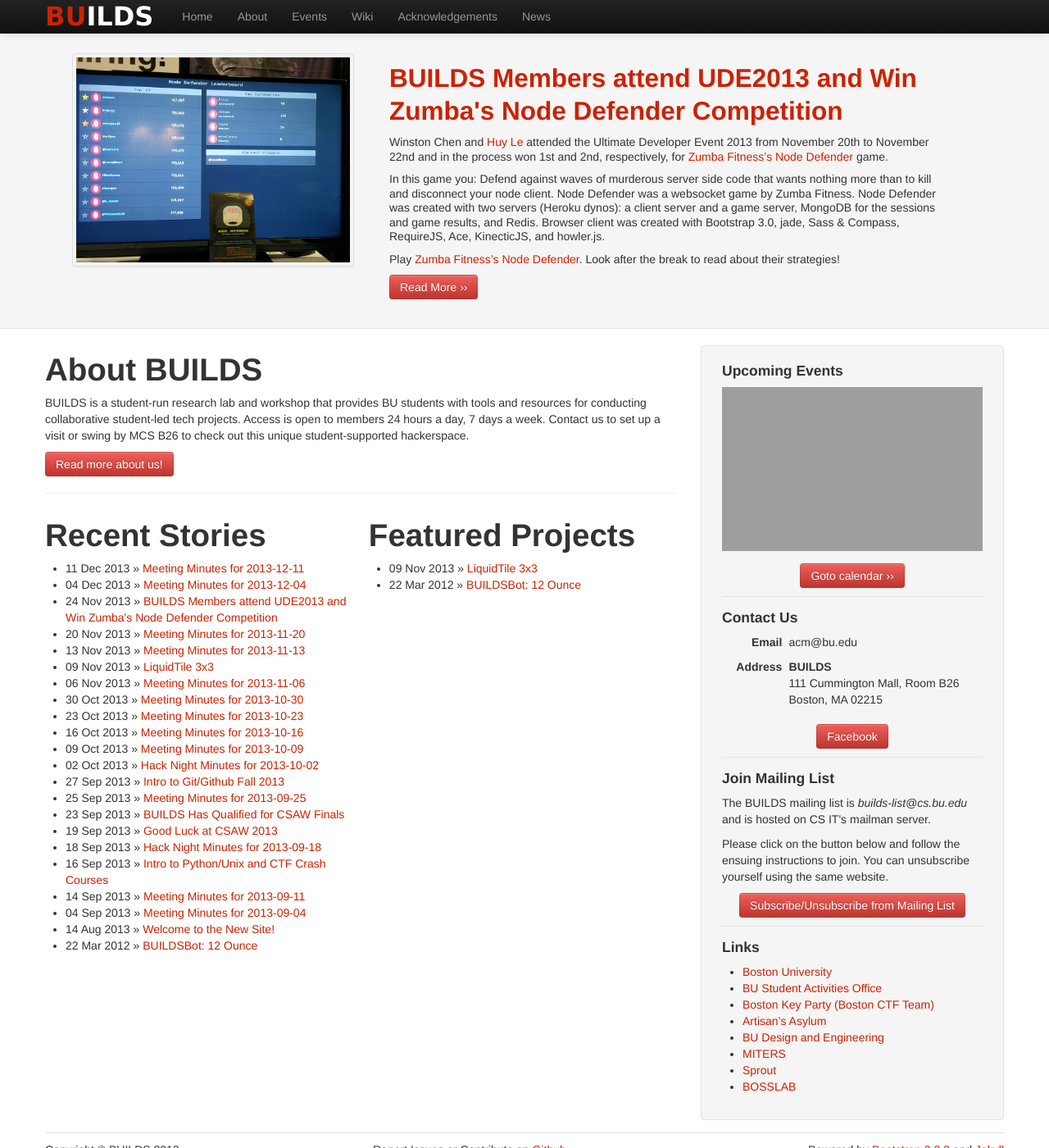
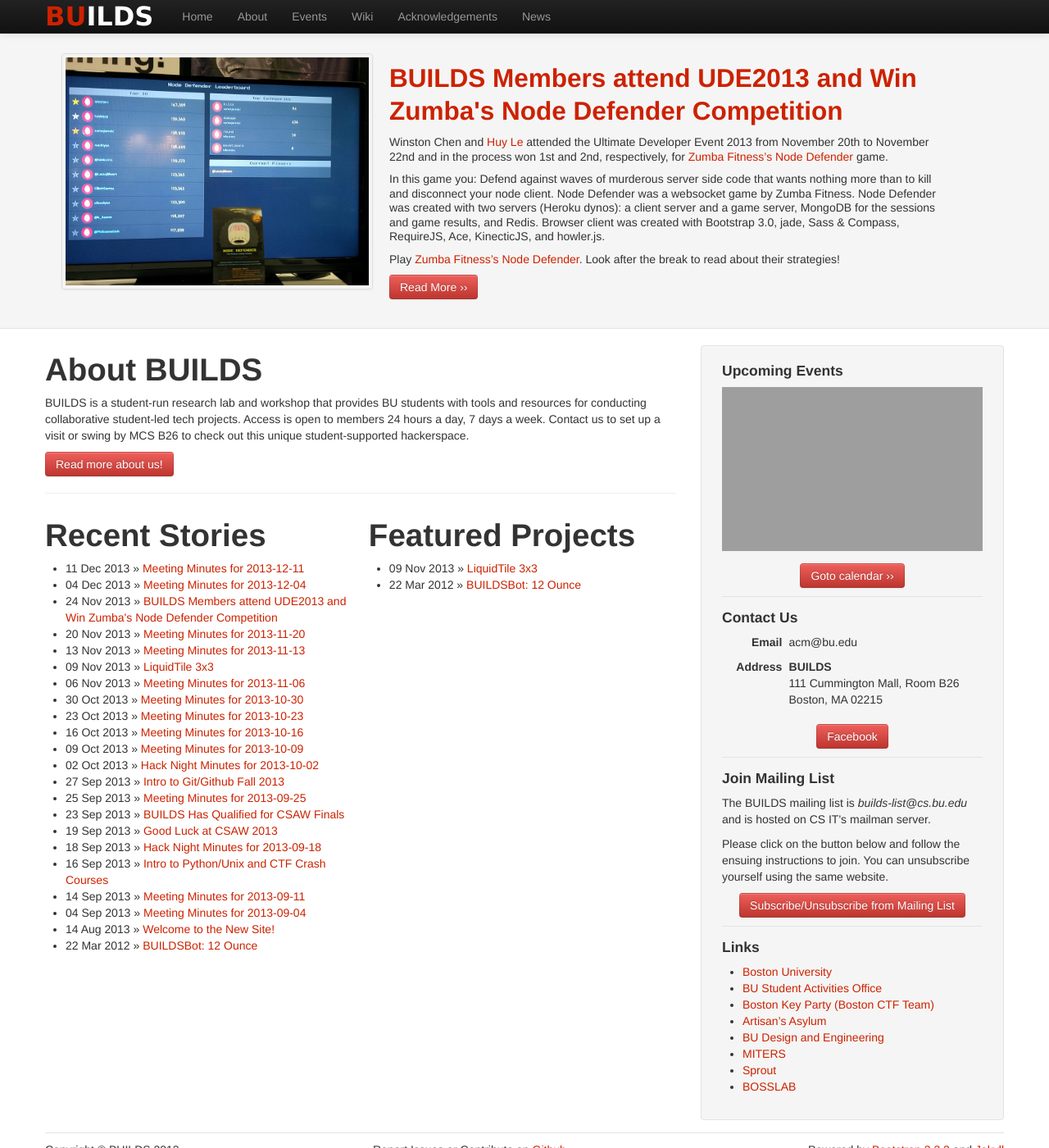
Before and after one commit to FarsetLabs/farsetlabs.github.io, a Jekyll site: the page built from index.html, in a window 1280 px wide and 1400 px high. Shown: the whole window at 82% size. Built offline with Jekyll 4.4.1, drawn with Linux system fonts in a browser that asks for light colours; grey boxes are pictures that could not be loaded.

Commit message:
Fixed image scaling for front page banner images

```diff
--- a/assets/css/main.css
+++ b/assets/css/main.css
@@ -74,8 +74,8 @@
     margin-right:75px;
     }
     #builds-carousel .item .carousel-img {
-      height: 250px;
-      width: auto;
+      height: auto;
+      width: 100%;
       }
       .carousel-post p { line-height:125% !important;}
 
```
